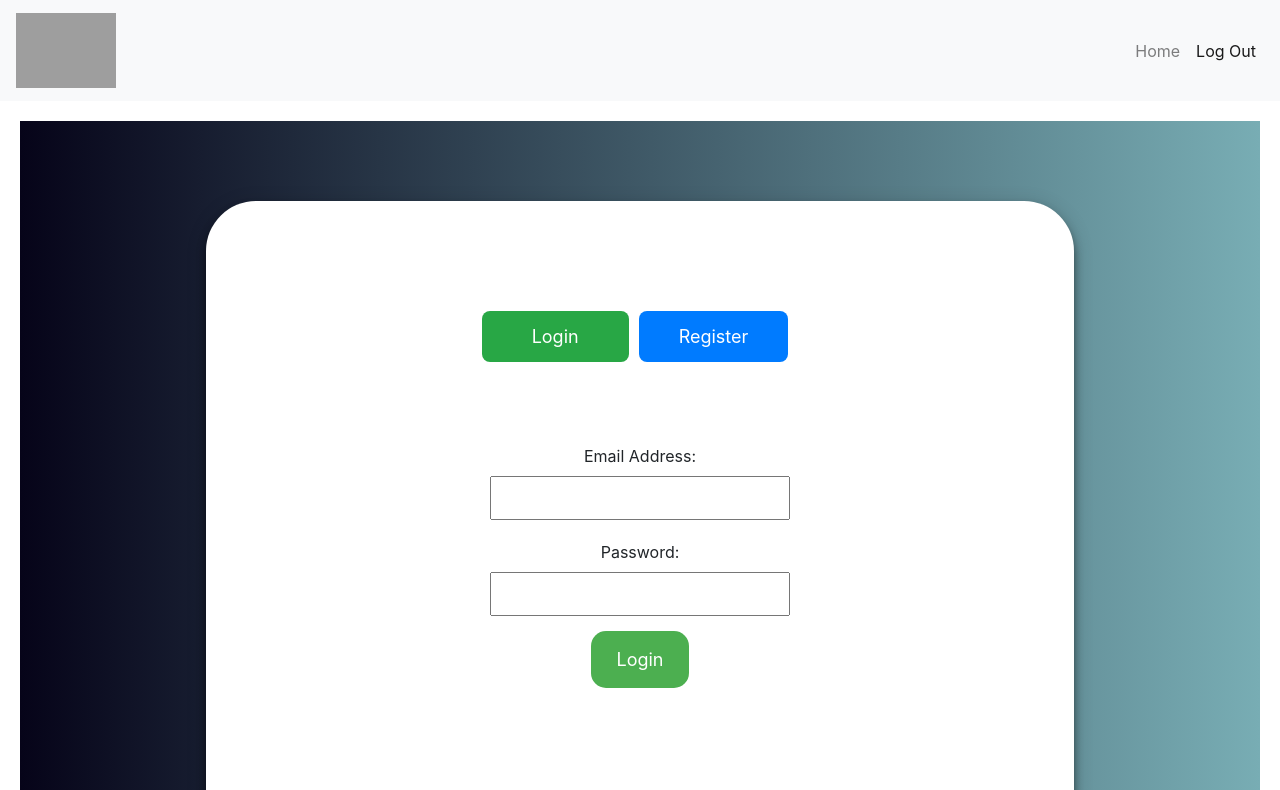
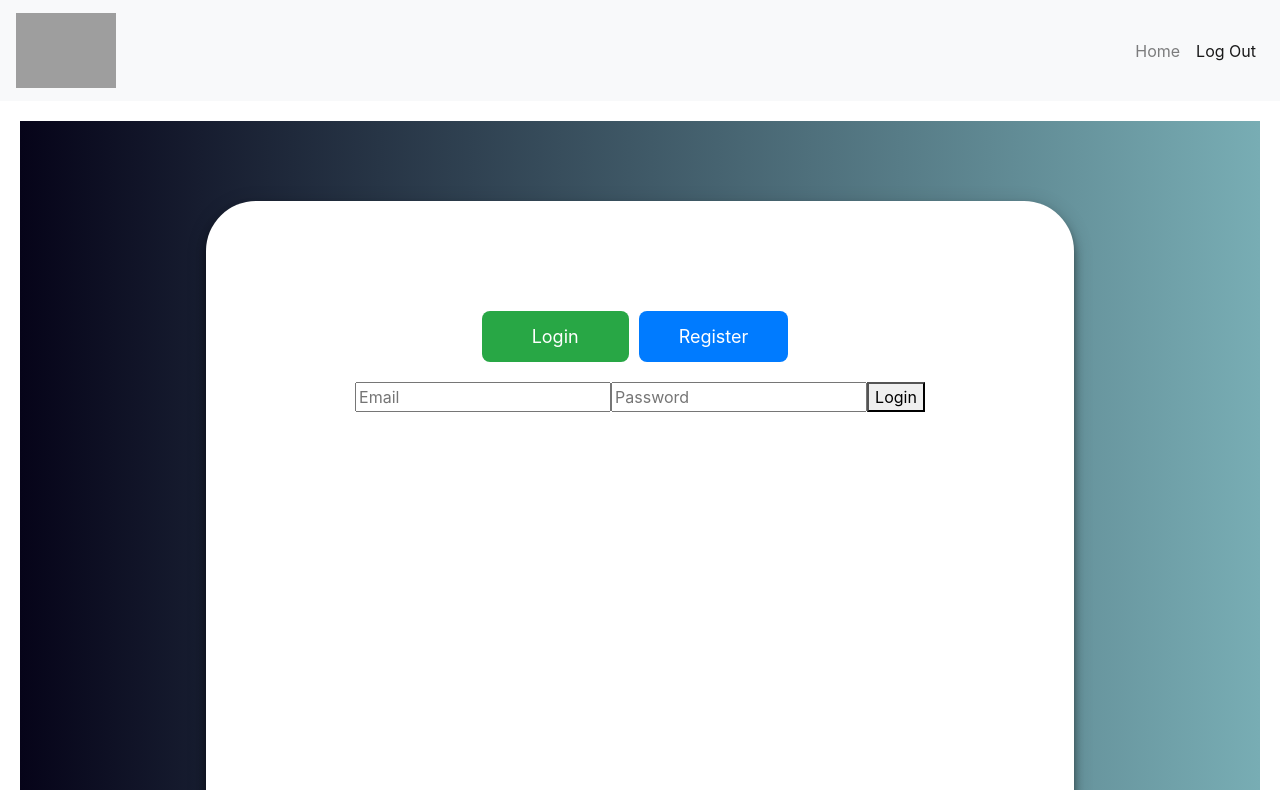
Before and after one commit to Darrel-Koh/Bulls-AI, a React (Create React App) app in the folder mern/client/: page /login in a window 1280 px wide. Shown: the top 790 px of the page. Built offline with nearby package versions, Linux system fonts and the light colour scheme; grey boxes are pictures that could not be loaded.

Commit message:
successful login page

```diff
--- a/mern/client/src/components/loginPage.js
+++ b/mern/client/src/components/loginPage.js
@@ -18,9 +18,18 @@ const LoginPage = () => {
 
   const handleLogin = async (event) => {
     event.preventDefault();
+
+    console.log(`Email: ${loginEmail}, Password: ${loginPassword}`); // Log email and password
+    // Check if email or password is empty
+    if (!loginEmail || !loginPassword) {
+      console.error('Email or password cannot be empty');
+      return;
+    }
+
     try {
-      const response = await axios.post('http://localhost:5050/login', { loginEmail, loginPassword });
-      console.log('Login successful. Token:', response.data.token);
+      const response = await axios.post('http://localhost:5050/login', { email: loginEmail, password: loginPassword });
+
+      console.log('Login successful. Response:', response.data);
 
       // Set loggedIn state to true and redirect to the main page
       setLoggedIn(true);
@@ -92,36 +101,20 @@ const LoginPage = () => {
 
       </div>
       {activeTab === "login" && (
-        <form
-          onSubmit={handleLogin}
-          style={{ maxWidth: "300px", margin: "auto" }}
-        >
-          <div style={{ marginBottom: "20px" }}>
-            <label htmlFor="loginEmail">Email Address:</label>
+         <form onSubmit={handleLogin}>
          <input
-              type="text"
-              id="loginEmail"
+           type="email"
+           placeholder="Email"
            value={loginEmail}
            onChange={(e) => setLoginEmail(e.target.value)}
-              style={{ width: "100%", padding: "8px" }}
          />
-          </div>
-          <div style={{ marginBottom: "15px" }}>
-            <label htmlFor="loginPassword">Password:</label>
          <input
            type="password"
-              id="loginPassword"
+           placeholder="Password"
            value={loginPassword}
            onChange={(e) => setLoginPassword(e.target.value)}
-              style={{ width: "100%", padding: "8px" }}
          />
-          </div>
-
-          <div>
-            <button type="submit" style={submitButtonStyle}>
-              Login
-            </button>
-          </div>
+         <button type="submit">Login</button>
        </form>
       )}
       {activeTab === "register" && (
```
Also changed, not shown: 2 other files (tests, documents, lock files or other folders). Lines whose indentation alone changed are shown as unchanged.
